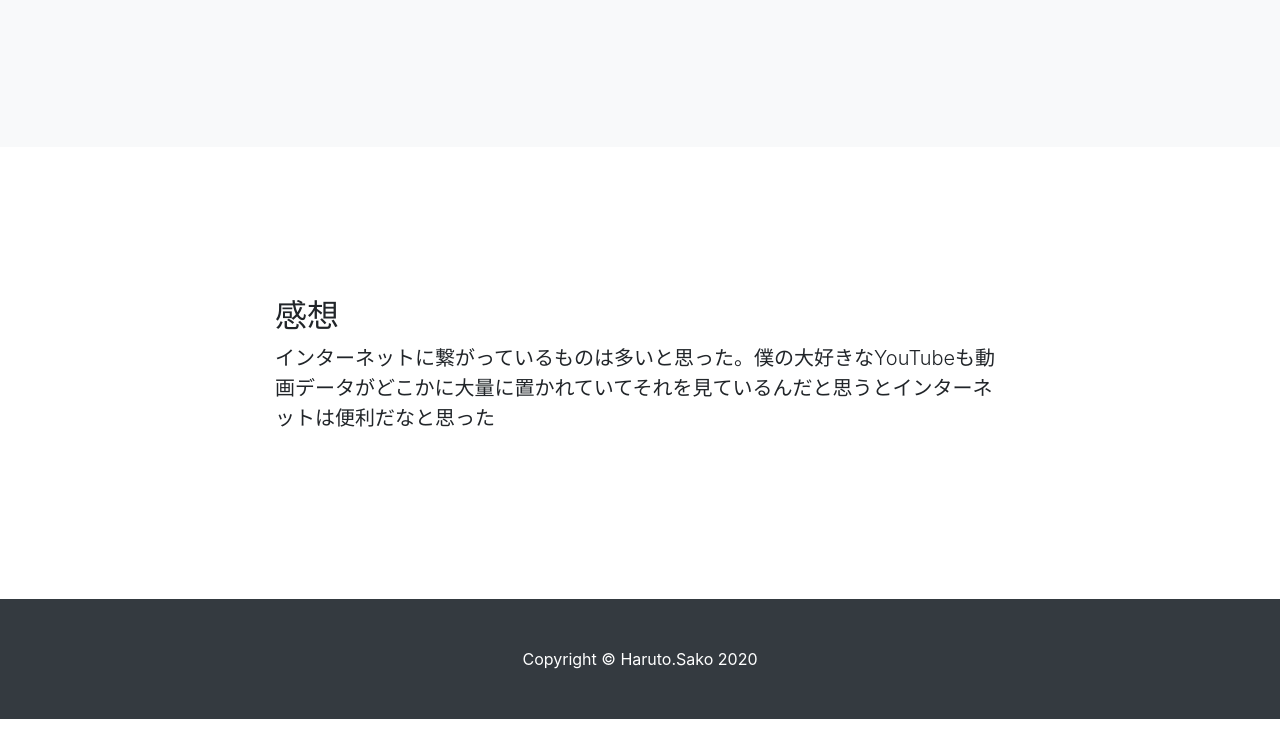
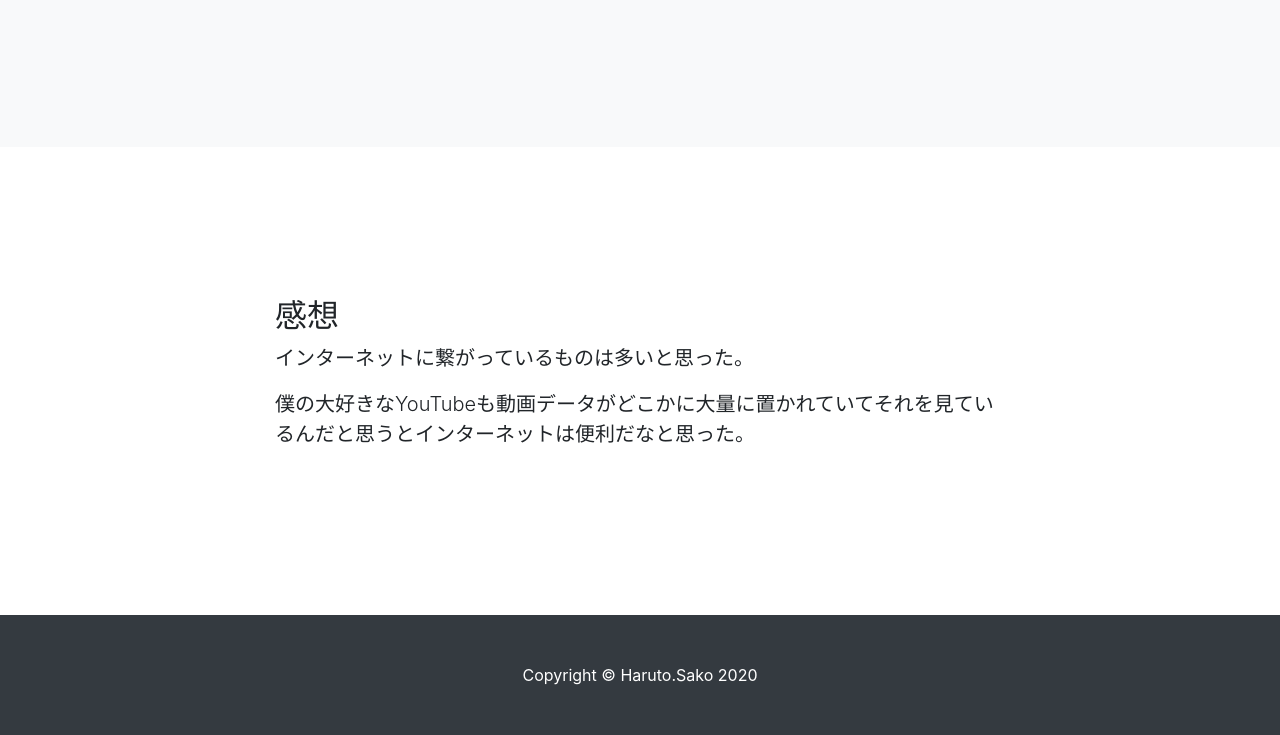
Before and after one commit to sako-na/myself, a website with bundled scripts: page index.html in a window 1280 px wide. Shown: the part 1295-2030 px from the top of the page. Built offline with nearby package versions, Linux system fonts and the light colour scheme.

Commit message:
Update index.html

```diff
--- a/index.html
+++ b/index.html
@@ -23,6 +23,7 @@
   <!-- Navigation -->
   <nav class="navbar navbar-expand-lg navbar-dark bg-dark fixed-top" id="mainNav">
     <div class="container">
+      <a class="navbar-brand js-scroll-trigger" href="#page-top">ページトップ</a>
       <button class="navbar-toggler" type="button" data-toggle="collapse" data-target="#navbarResponsive" aria-controls="navbarResponsive" aria-expanded="false" aria-label="Toggle navigation">
         <span class="navbar-toggler-icon"></span>
       </button>
@@ -88,7 +89,8 @@
       <div class="row">
         <div class="col-lg-8 mx-auto">
           <h2>感想</h2>
-          <p class="lead">インターネットに繋がっているものは多いと思った。僕の大好きなYouTubeも動画データがどこかに大量に置かれていてそれを見ているんだと思うとインターネットは便利だなと思った</p>
+          <p class="lead">インターネットに繋がっているものは多いと思った。</p>
+          <p class="lead">僕の大好きなYouTubeも動画データがどこかに大量に置かれていてそれを見ているんだと思うとインターネットは便利だなと思った。</p>
         </div>
       </div>
     </div>
```
